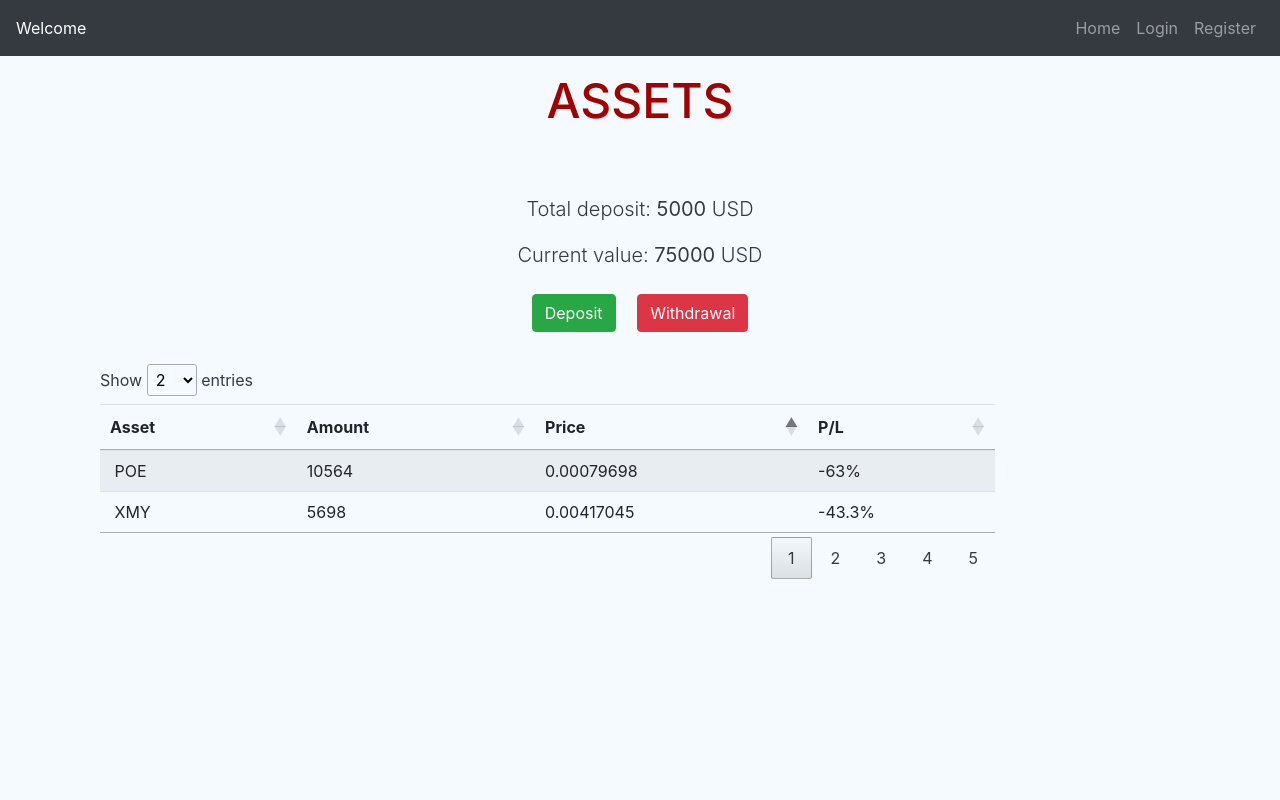
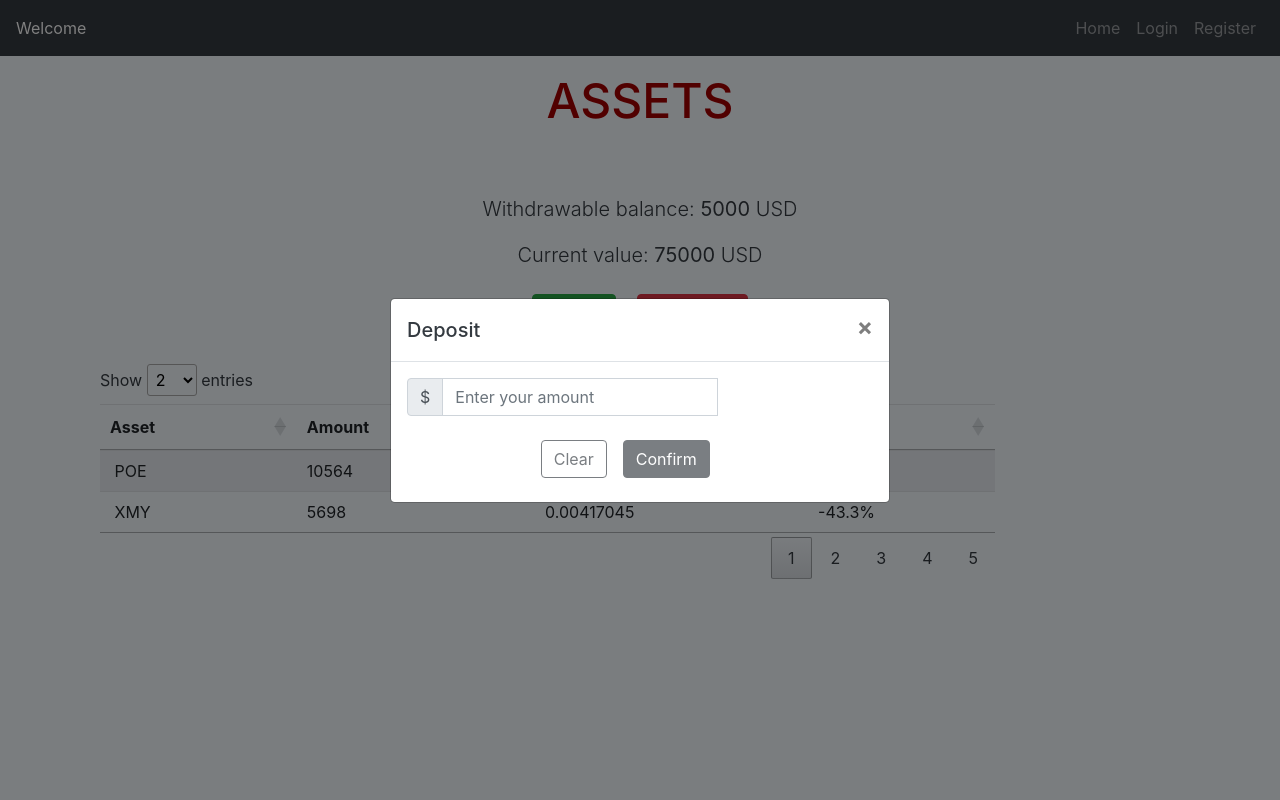
Before and after one commit to Dutchie1990/CryptoManager, a Flask app: page /assets in a window 1280 px wide, after a click on "Deposit". Run offline with Flask 2, Linux system fonts and the light colour scheme; some libraries are stand-ins or nearby versions.

Commit message:
add deposit modal

```diff
--- a/cryptomanager/app/assets/templates/assets.html
+++ b/cryptomanager/app/assets/templates/assets.html
@@ -10,7 +10,7 @@
 {% block content %}
 
 <div class="lead text-center">
-    <p>Total deposit: <strong>5000</strong> USD </p>
+    <p>Withdrawable balance: <strong>5000</strong> USD </p>
     <p>Current value: <strong>75000</strong> USD </p>
     <button class="btn btn-success m-2" data-toggle="modal" data-target="#exampleModal">Deposit</button>
     <button class="btn btn-danger m-2">Withdrawal</button>
@@ -87,6 +87,39 @@
     </div>
 </div>
 
+<div class="modal fade" id="exampleModal" tabindex="-1" role="dialog" aria-labelledby="exampleModalLabel"
+        aria-hidden="true">
+        <div class="modal-dialog modal-dialog-centered" role="document">
+            <div class="modal-content">
+                <div class="modal-header">
+                    <h5 class="modal-title" id="exampleModalLabel">Deposit</h5>
+                    <button type="button" class="close" data-dismiss="modal" aria-label="Close">
+                        <span aria-hidden="true">&times;</span>
+                    </button>
+                </div>
+                <div class="modal-body">
+                    <form class="form col-12 col-md-8" action="" method="POST">
+                        <div class="row justify-content-end">
+                            <div class="input-group has-validation mb-3">
+                                <div class="input-group-prepend">
+                                    <span class="input-group-text">$</span>
+                                </div>
+                                    <input type="text" class="form-control" aria-label="Amount" id="amount" name="amount"
+                                        aria-describedby="validationAmountFeedback" placeholder="Enter your amount">
+                                    <div id="validationAmountFeedback" class="invalid-feedback">
+                                        Please enter a number
+                                    </div>
+                            </div>
+                           <button id="clear-button" class="btn btn-outline-dark m-2" disabled>Clear</button>
+                            <button id="submit-button" type="submit" class="btn btn-dark m-2" disabled>Confirm</button>
+                        </div>
+
+                    </form>
+                </div>
+            </div>
+        </div>
+    </div>
+
 {% endblock %}
 
 {% block scripts %}
```
